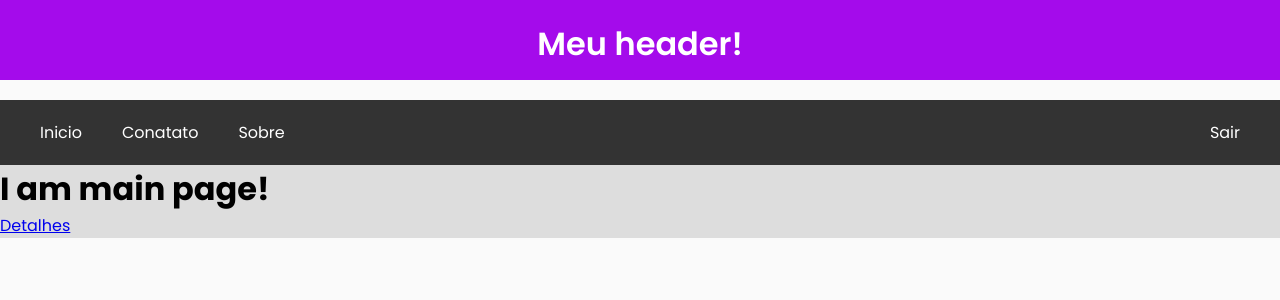
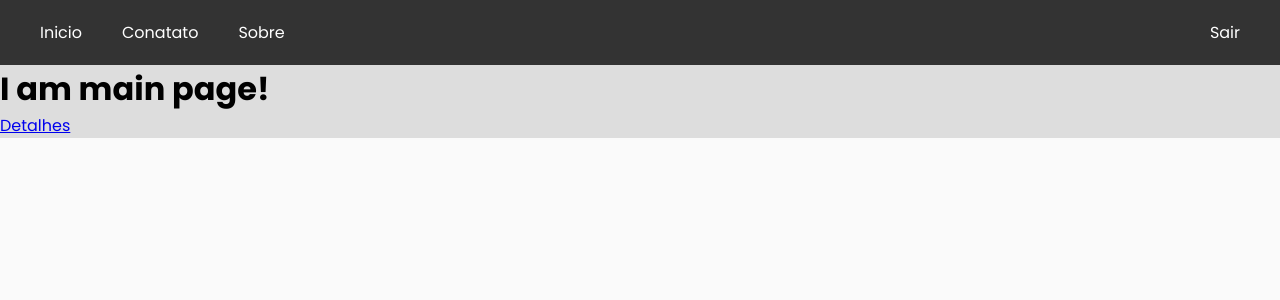
Before and after one commit to gabrieldasilvadev/product-manager, a React (Vite) app: page / in a window 1280 px wide. Shown: the top 300 px of the page. Built offline with nearby package versions, Linux system fonts and the light colour scheme.

Commit message:
Delete header on App.jsx

```diff
--- a/src/App.jsx
+++ b/src/App.jsx
@@ -1,12 +1,9 @@
-import Header from './components/Header';
-
 import './Global.css';
 import MainRoutes from './Routes';
 
 function App() {
   return (
     <div className="app">
-      <Header></Header>
       <MainRoutes />
     </div>
   );
```
